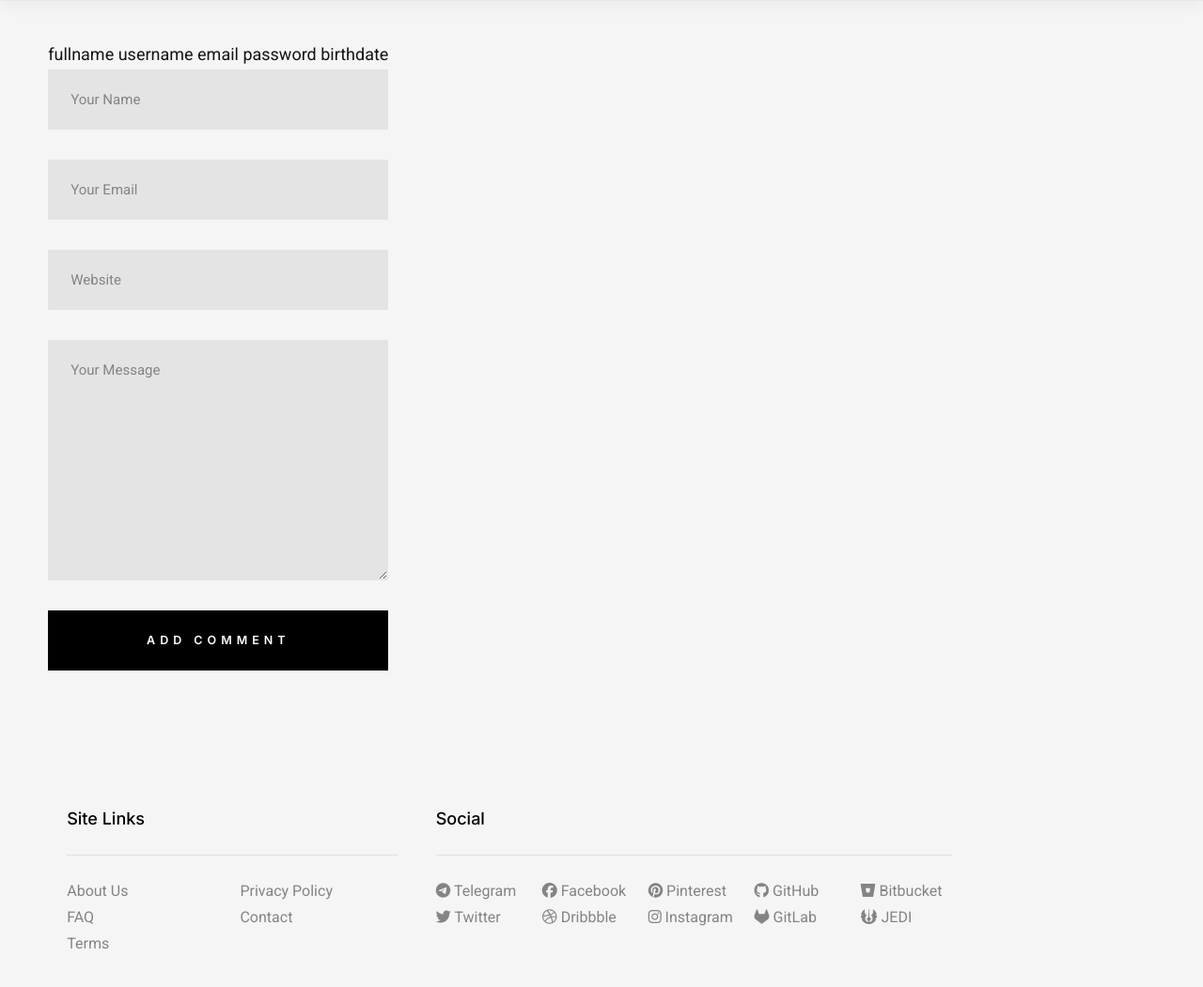
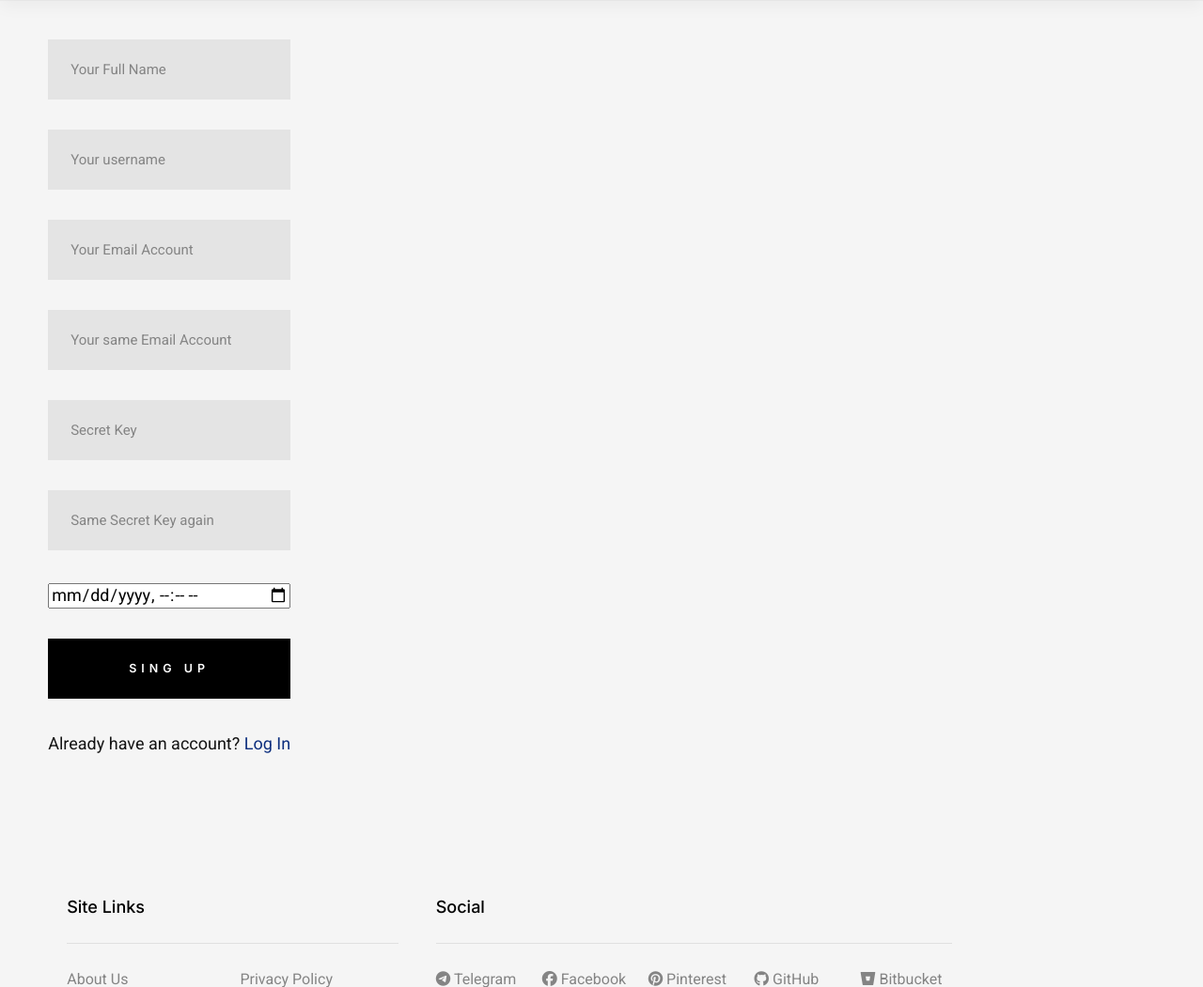
Before and after one commit to incolumepy-cursos/incolumepy-abstract-flask, a Flask app: page /register in a window 1280 px wide. Shown: the part 128-1179 px from the top of the page at 94% size. Run offline with Flask 2, Linux system fonts and the light colour scheme; some libraries are stand-ins or nearby versions.

Commit message:
Atualização dos campos de formulário

```diff
--- a/incolumepy/abstract_flask/ext/auth/templates/register.html
+++ b/incolumepy/abstract_flask/ext/auth/templates/register.html
@@ -7,26 +7,32 @@
 <div class="row">
     <form name="registerForm" id="registerForm" method="post" action="" autocomplete="off">
         <fieldset>
-    fullname
-    username
-    email
-    password
-    birthdate
             <div class="form-field">
-                <input name="cName" id="cName" class="h-full-width" placeholder="Your Name" value="" type="text">
+                <input name="fullname" id="fullname" class="h-full-width" placeholder="Your Full Name" value="" type="text">
             </div>
             <div class="form-field">
-                <input name="cEmail" id="cEmail" class="h-full-width" placeholder="Your Email" value="" type="text">
+                <input name="username" id="username" class="h-full-width" placeholder="Your username" value="" type="text">
             </div>
             <div class="form-field">
-                <input name="cWebsite" id="cWebsite" class="h-full-width" placeholder="Website" value="" type="text">
+                <input name="email" id="email" class="h-full-width" placeholder="Your Email Account" value="" type="text">
+            </div>
+            <div class="form-field">
+                <input name="confirm_email" id="confirm_email" class="h-full-width" placeholder="Your same Email Account" value="" type="text">
+            </div>
+            <div class="form-field">
+                <input name="password" id="password" class="h-full-width" placeholder="Secret Key" type="password">
+            </div>
+            <div class="form-field">
+                <input name="confirm_password" id="confirm_password" class="h-full-width" placeholder="Same Secret Key again" type="password">
             </div>
             <div class="message form-field">
-                <textarea name="cMessage" id="cMessage" class="h-full-width" placeholder="Your Message"></textarea>
+                <input name="birthdate" id="birthdate" class="h-full-width" placeholder="Your Birthdate" type="datetime-local">
             </div>
-            <input name="submit" id="submit" class="btn btn--primary btn-wide btn--large h-full-width" value="Add Comment" type="submit">
+            <input name="submit" id="submit" class="btn btn--primary btn-wide btn--large h-full-width" value="Sing Up" type="submit">
         </fieldset>
+        <p> Already have an account? <a href="{{url_for('auth.login')}}">Log In</a></p>
     </form>
+
 </div>
 {% endblock %}
 {% block footer %} {% endblock %}
```
